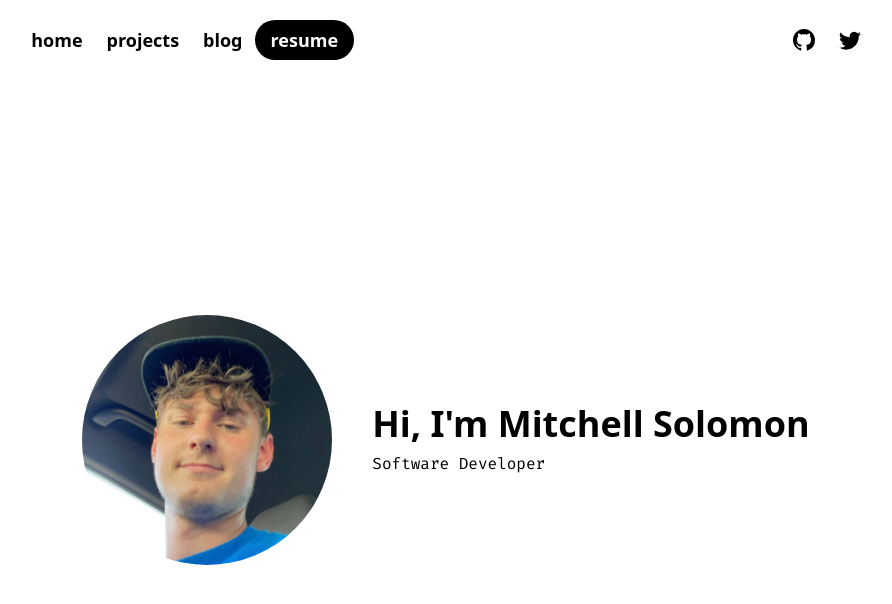
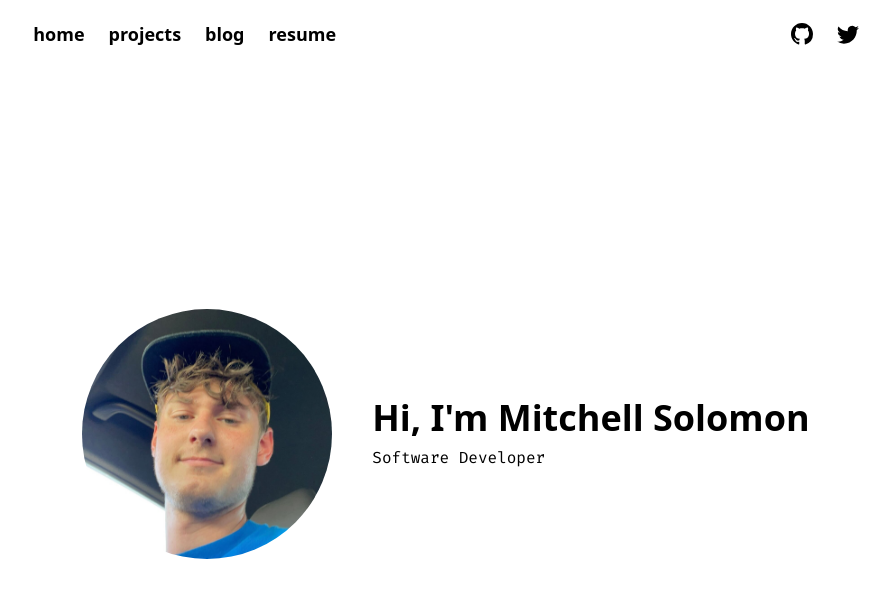
Before and after one commit to mitchellsolomon/rmsolo.com, a Next.js app: page / in a window 1280 px wide. Shown: the top 604 px of the page, without its empty margins (194-1086 px from the left). Built offline with nearby package versions, Linux system fonts and the light colour scheme.

Commit message:
fix imports & nav link padding

```diff
--- a/components/Filler.js
+++ b/components/Filler.js
@@ -1,4 +1,4 @@
-export default function UnderConstruction() {
+export default function Filler() {
   return (
     <div className="flex flex-grow justify-center items-center text-center ">
       <h1 className="text-center text-3xl font-extrabold">Coming Soon ✨</h1>
--- a/components/Layout.js
+++ b/components/Layout.js
@@ -29,7 +29,7 @@ export default function Layout(props) {
                   <a className="">blog</a>
                 </Link>
               </li>
-              <li className="px-4 py-[6px] bg-black text-white rounded-full">
+              <li className="px-3">
                 <Link href="/resume.pdf">
                   <a target="_blank" rel="noreferrer">
                     resume
@@ -37,6 +37,7 @@ export default function Layout(props) {
                 </Link>
               </li>
             </ul>
+
             <ul className="flex items-center justify-center">
               <li className="px-3">
                 <a
```
Also changed, not shown: 1 other file (tests, documents, lock files or other folders).
